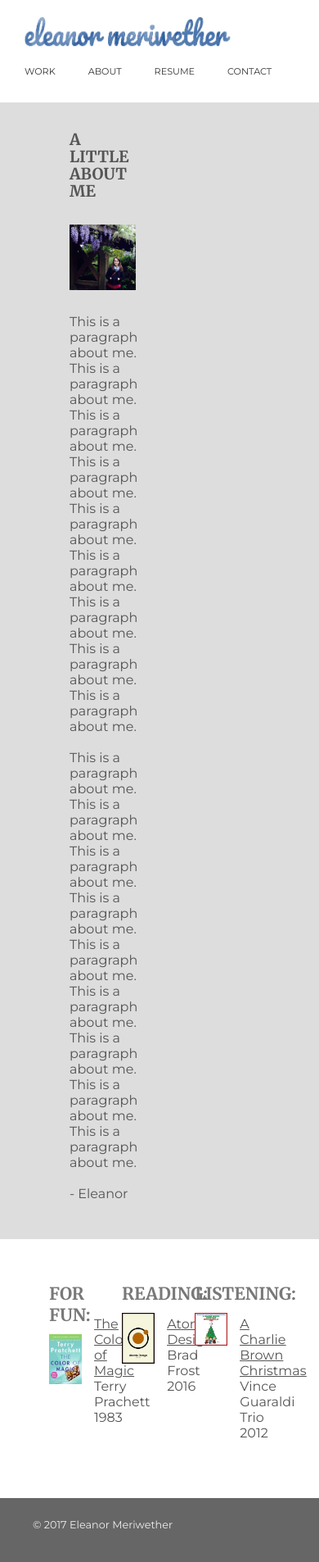
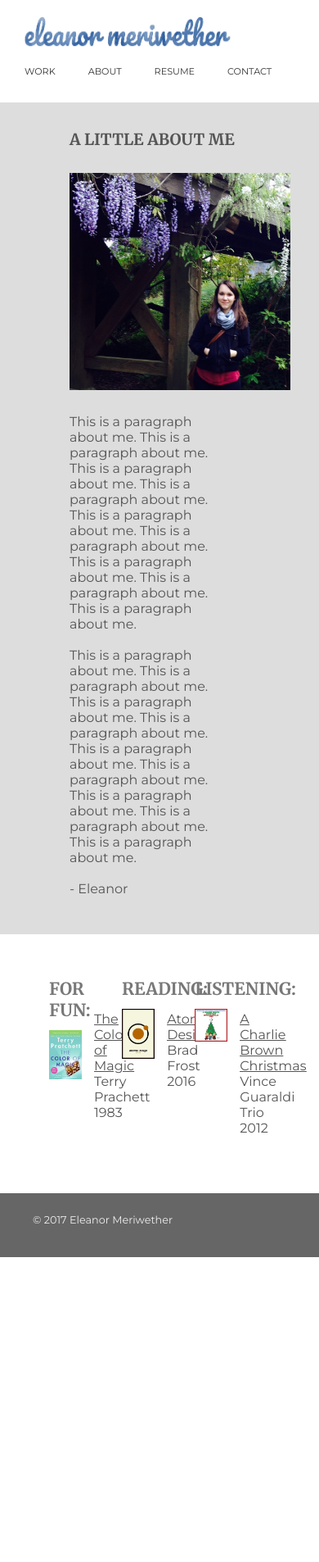
Before and after one commit to emeriwether/emeriwether.github.io, a Jekyll site: the page built from about.html, in a window 390 px wide. Shown: the whole page at 82% size. Built offline with Jekyll 4.4.1, drawn with Linux system fonts in a browser that asks for light colours; nearby versions of some CDN libraries; after the commit the page ends 1534 px from its top, so only the background shows below that.

Commit message:
adjust 842 media query size for about me

```diff
--- a/css/styles.css
+++ b/css/styles.css
@@ -149,7 +149,7 @@ MEDIA QUERIES
 
     /* About Me */
     section.main article div h2 { font-size: 1.4em; }
-    section.main article div p { padding-top: 60px; }
+    section.main article div p { padding-top: 55px; }
 }
 
 @media screen and (max-width: 948px) {
@@ -166,7 +166,8 @@ MEDIA QUERIES
 
 @media screen and (max-width: 842px) {
     /* Main */
-    section.main article div { width: 100%; }
+    section.main article div:nth-child(1) { width: 100%; }
+    section.main article div:nth-child(2) { width: 100%; }
     section.main article div p { padding-right: 80px; padding-top: 0; }
 }
 
```
